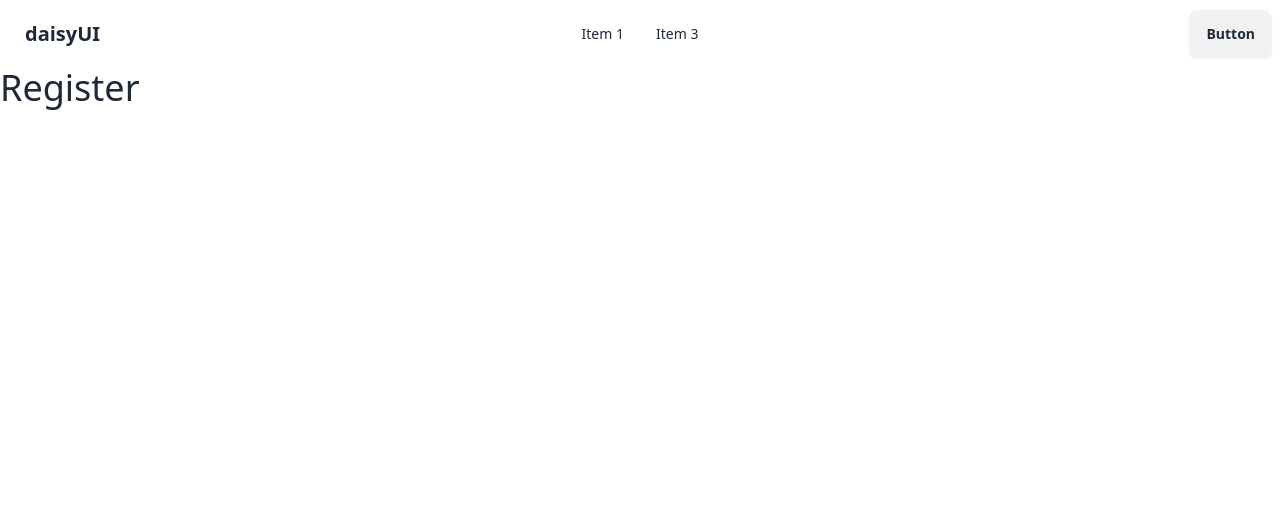
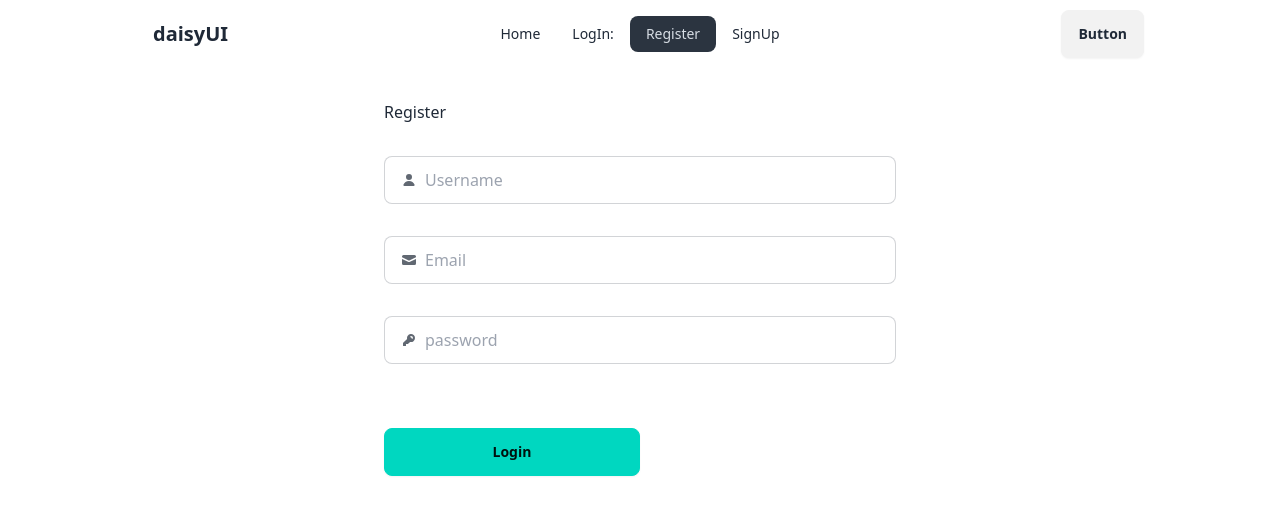
Before and after one commit to Abubakrkazi/Frist-Firbase-Practice, a React (Vite) app: page /register in a window 1280 px wide. Shown: the top 514 px of the page. Built offline with nearby package versions, Linux system fonts and the light colour scheme.

Commit message:
Third commit

```diff
--- a/src/Layout/Mainn.jsx
+++ b/src/Layout/Mainn.jsx
@@ -4,8 +4,8 @@
 
 const Mainn = () => {
     return (
-        <div>
-            <Header></Header>
+        <div className='max-w-5xl mx-auto'>
+        <Header></Header>
         <Outlet></Outlet>
         </div>
     );
--- a/src/components/Header/Header.jsx
+++ b/src/components/Header/Header.jsx
@@ -1,10 +1,14 @@
 import React from 'react';
+import { NavLink } from 'react-router-dom';
 
 const Header = () => {
     const links =<>
 
-              <li><a>Item 1</a></li>
-              <li><a>Item 3</a></li>
+              <li><NavLink  to = "/">Home</NavLink></li>
+              <li><NavLink  to = "/login">LogIn:</NavLink></li>
+              <li><NavLink  to = "/register">Register</NavLink></li>
+              <li><NavLink  to = "/SignUp">SignUp</NavLink></li>
+
     </>
     return (
         <div className="navbar bg-base-100">
--- a/src/components/Register/Register.jsx
+++ b/src/components/Register/Register.jsx
@@ -1,11 +1,64 @@
-import React from 'react';
+import React from "react";
 
 const Register = () => {
-    return (
-        <div>
-            <h2 className="text-4xl">Register</h2>
-        </div>
-    );
+
+    const handleRegister =(event)=>{
+        event.preventDefault();
+        const name=event.target.name.value;
+        const email=event.target.email.value;
+        const password=event.target.password.value;
+        console.log(name);
+        console.log(email);
+        console.log(password);
+    }
+  return (
+    <div className="max-w-lg mx-auto">
+      <h2 className="text-4x  my-8">Register</h2>
+      <form onSubmit={handleRegister}>
+        <label className="input input-bordered flex items-center gap-2 my-8">
+          <svg
+            xmlns="http://www.w3.org/2000/svg"
+            viewBox="0 0 16 16"
+            fill="currentColor"
+            className="h-4 w-4 opacity-70"
+          >
+            <path d="M8 8a3 3 0 1 0 0-6 3 3 0 0 0 0 6ZM12.735 14c.618 0 1.093-.561.872-1.139a6.002 6.002 0 0 0-11.215 0c-.22.578.254 1.139.872 1.139h9.47Z" />
+          </svg>
+          <input type="text" name="name" className="grow" placeholder="Username" />
+        </label>
+
+        <label className="input input-bordered flex items-center gap-2 my-8">
+          <svg
+            xmlns="http://www.w3.org/2000/svg"
+            viewBox="0 0 16 16"
+            fill="currentColor"
+            className="h-4 w-4 opacity-70"
+          >
+            <path d="M2.5 3A1.5 1.5 0 0 0 1 4.5v.793c.026.009.051.02.076.032L7.674 8.51c.206.1.446.1.652 0l6.598-3.185A.755.755 0 0 1 15 5.293V4.5A1.5 1.5 0 0 0 13.5 3h-11Z" />
+            <path d="M15 6.954 8.978 9.86a2.25 2.25 0 0 1-1.956 0L1 6.954V11.5A1.5 1.5 0 0 0 2.5 13h11a1.5 1.5 0 0 0 1.5-1.5V6.954Z" />
+          </svg>
+          <input type="email"  name="email" placeholder="Email" />
+        </label>
+
+        <label className="input input-bordered flex items-center gap-2 my-8">
+          <svg
+            xmlns="http://www.w3.org/2000/svg"
+            viewBox="0 0 16 16"
+            fill="currentColor"
+            className="h-4 w-4 opacity-70"
+          >
+            <path
+              fillRule="evenodd"
+              d="M14 6a4 4 0 0 1-4.899 3.899l-1.955 1.955a.5.5 0 0 1-.353.146H5v1.5a.5.5 0 0 1-.5.5h-2a.5.5 0 0 1-.5-.5v-2.293a.5.5 0 0 1 .146-.353l3.955-3.955A4 4 0 1 1 14 6Zm-4-2a.75.75 0 0 0 0 1.5.5.5 0 0 1 .5.5.75.75 0 0 0 1.5 0 2 2 0 0 0-2-2Z"
+              clipRule="evenodd"
+            />
+          </svg>
+          <input type="password" name="password" placeholder="password" />
+        </label>
+        <button className="btn btn-accent btn-wide my-8">Login</button>
+      </form>
+    </div>
+  );
 };
 
 export default Register;
--- /dev/null
+++ b/src/components/SignUp/SignUp.jsx
@@ -0,0 +1,43 @@
+import React from "react";
+
+const SignUp = () => {
+  return (
+    <div className="card bg-base-100   mx-auto w-full max-w-sm shrink-0 shadow-2xl">
+      <h1 className="text-5xl ml-4 font-bold">SignUp</h1>
+      <form className="card-body">
+        <div className="form-control">
+          <label className="label">
+            <span className="label-text">Email</span>
+          </label>
+          <input
+            type="email"
+            placeholder="email"
+            className="input input-bordered"
+            required
+          />
+        </div>
+        <div className="form-control">
+          <label className="label">
+            <span className="label-text">Password</span>
+          </label>
+          <input
+            type="password"
+            placeholder="password"
+            className="input input-bordered"
+            required
+          />
+          <label className="label">
+            <a href="#" className="label-text-alt link link-hover">
+              Forgot password?
+            </a>
+          </label>
+        </div>
+        <div className="form-control mt-6">
+          <button className="btn btn-primary">Login</button>
+        </div>
+      </form>
+    </div>
+  );
+};
+
+export default SignUp;
--- a/src/main.jsx
+++ b/src/main.jsx
@@ -10,6 +10,7 @@
 import Home from './components/Home/Home.jsx';
 import LogIn from './components/LogIn/LogIn.jsx';
 import Register from './components/Register/Register.jsx';
+import SignUp from './components/SignUp/SignUp.jsx';
 const router = createBrowserRouter([
   {
     path: "/",
@@ -26,6 +27,10 @@
       {
         path:'register',
         element:<Register></Register>
+      },
+      {
+        path:'SignUp',
+        element: <SignUp></SignUp>
       }
     ]
   },
```
